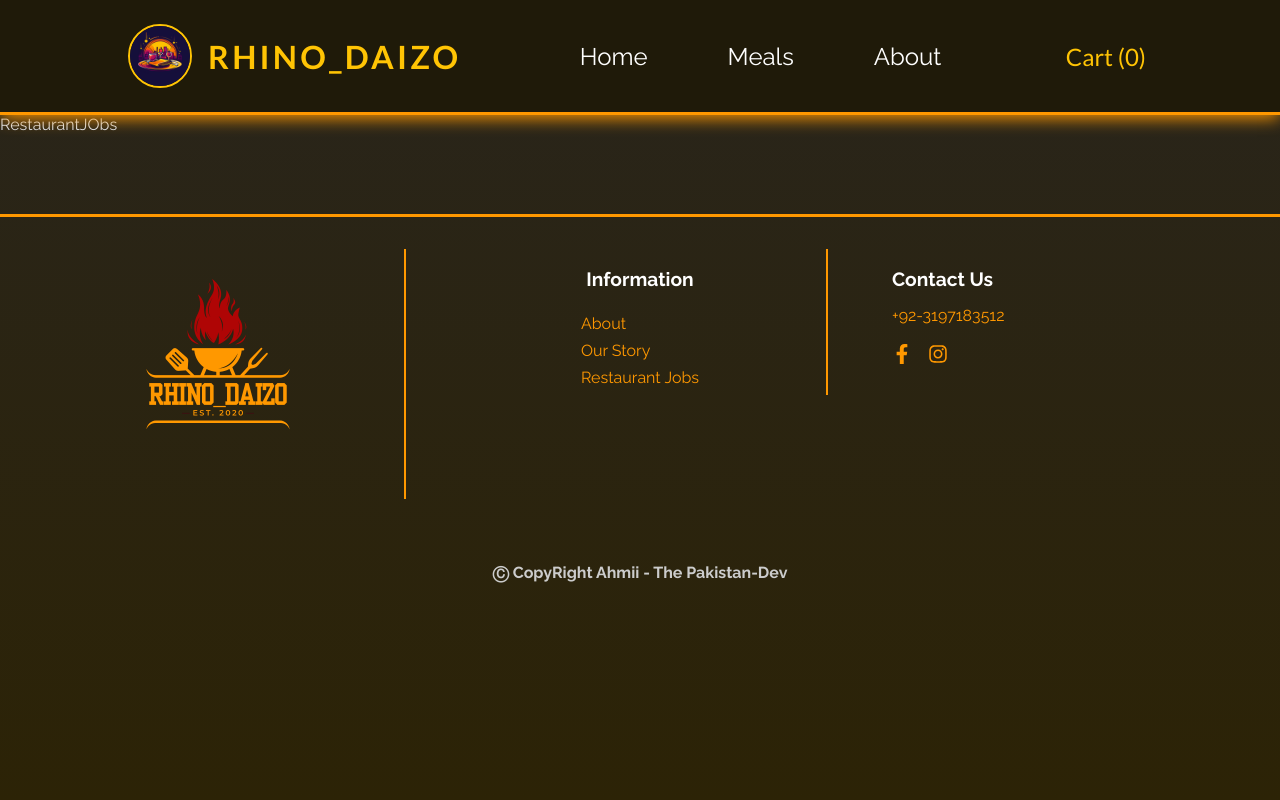
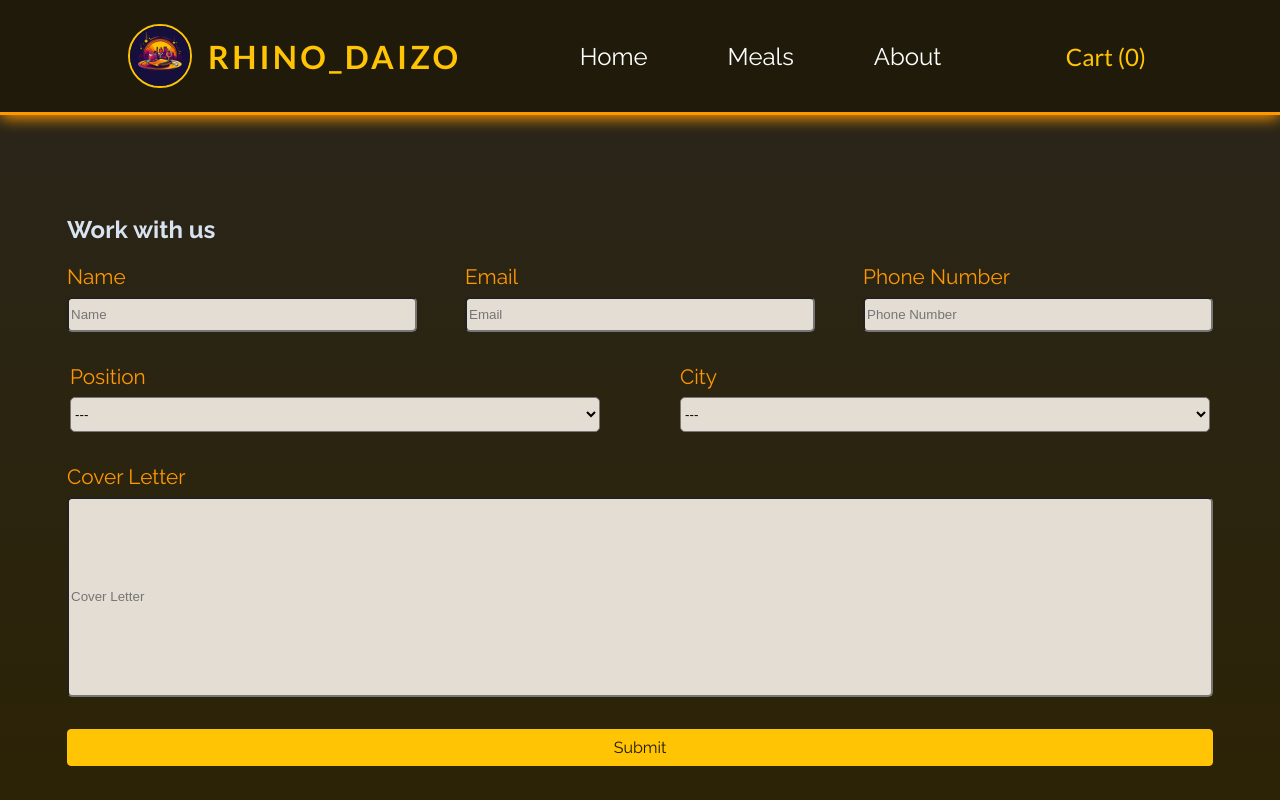
Before and after one commit to EclipticWhisper/Rhino, a React (Vite) app: page /restaurant-jobs in a window 1280 px wide. Shown: the top 800 px of the page. Built offline with nearby package versions, Linux system fonts and the light colour scheme.

Commit message:
Half completed the Restaurant Page

```diff
--- a/src/components/Restaurant-jobs/RestaurantJobs.jsx
+++ b/src/components/Restaurant-jobs/RestaurantJobs.jsx
@@ -1,3 +1,63 @@
-export default function RestaurantJob() {
-  return <div>RestaurantJObs</div>;
+import "../css/RestaurantJobs.css";
+import Button from "../UI/Button.jsx";
+export default function RestaurantJobs() {
+  const handleSubmit = (e) => {
+    e.preventDefault();
+    // Handle form submission logic here
+  };
+
+  return (
+    <div className="restaurant-job">
+      <form onSubmit={handleSubmit}>
+        <h2>Work with us</h2>
+        <div className="first-row">
+          <div>
+            <label htmlFor="name">Name</label>
+            <input type="text" id="name" name="name" required placeholder="Name"/>
+          </div>{" "}
+          <div>
+            <label htmlFor="email">Email</label>
+            <input type="email" id="email" name="email" required placeholder="Email"/>
+          </div>
+          <div>
+            <label htmlFor="phone-number">Phone Number</label>
+            <input type="tel" id="phone-number" name="phone-number" required placeholder="Phone Number" />
+          </div>
+        </div>
+
+        <div className="second-row">
+          <div>
+            <label htmlFor="position">Position</label>
+            <select name="position" id="position" required>
+              <option value="">---</option>
+              <option value="Restaurant General Manager">
+                Restaurant General Manager
+              </option>
+              <option value="Assistant Operation Manager">
+                Assistant Operation Manager
+              </option>
+              <option value="Shift Manager">Shift Manager</option>
+            </select>
+          </div>
+          <div>
+            <label htmlFor="position">City</label>
+            <select name="position" id="position" required>
+              <option value="">---</option>
+              <option value="Karachi">Karachi</option>
+              <option value="Lahore">Lahore</option>
+              <option value="Islamabad">Islamabad</option>
+            </select>
+          </div>
+        </div>
+        <div className="cover-leter">
+          <div>
+            <label htmlFor="cover-letter">Cover Letter</label>
+            <input type="text" name="cover-letter" id="cover-letter" className="cover-input" placeholder="Cover Letter"/>
+          </div>
+        </div>
+
+        <Button>Submit</Button>
+      </form>
+    </div>
+  );
 }
--- /dev/null
+++ b/src/components/css/RestaurantJobs.css
@@ -0,0 +1,87 @@
+.restaurant-job {
+  display: flex;
+  justify-content: center;
+  align-items: center;
+  margin: 5rem;
+}
+
+.restaurant-job form {
+  display: flex;
+  justify-content: center;
+  /* align-items: center; */
+  flex-direction: column;
+  /* gap: 5rem; */
+}
+
+.first-row {
+  display: flex;
+  justify-content: space-between;
+  align-items: center;
+  gap: 3rem;
+  margin-bottom: 2rem;
+}
+
+.restaurant-job label {
+  display: block;
+  font-size: 1.3rem;
+  margin-bottom: 0.5rem;
+  color: #ff9800;
+}
+
+.first-row input {
+  height: 35px;
+  width: 350px;
+  border-radius: 5px;
+  background-color: #e4ddd4;
+}
+
+input:focus {
+  border-color: #ff9800;
+  box-shadow: 0 0 8px 2px rgba(255, 152, 0, 0.6);
+  outline: none;
+}
+
+.second-row {
+  display: flex;
+  justify-content: center;
+  align-items: center;
+  gap: 5rem;
+  margin-bottom: 2rem;
+}
+
+.restaurant-job select {
+  height: 35px;
+  width: 530px;
+  border-radius: 5px;
+  background-color: #e4ddd4;
+  cursor: pointer;
+}
+
+select:focus {
+  border-color: #ff9800;
+  box-shadow: 0 0 8px 2px rgba(255, 152, 0, 0.6);
+  outline: none;
+}
+
+option {
+  font-size: 1rem;
+}
+option:checked {
+  font-size: 1rem;
+  background-color: #ff9800;
+  color: white;
+}
+
+.cover-letter {
+  display: flex;
+  justify-content: flex-start;
+  align-items: flex-start;
+}
+
+.cover-input {
+  height: 200px;
+  width: 100%;
+  border-radius: 5px;
+  background-color: #e4ddd4;
+  margin-bottom: 2rem;
+}
```
Also changed, not shown: 1 other file (tests, documents, lock files or other folders).
